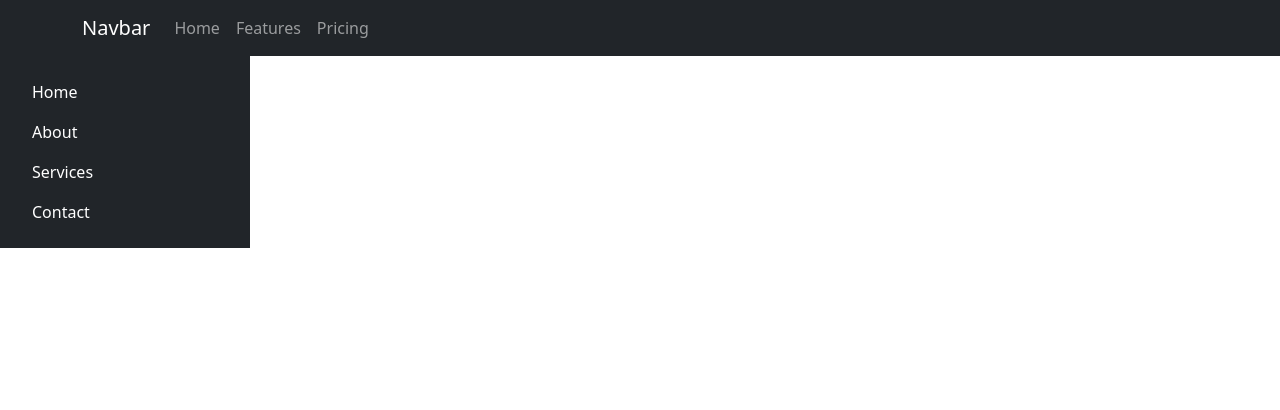
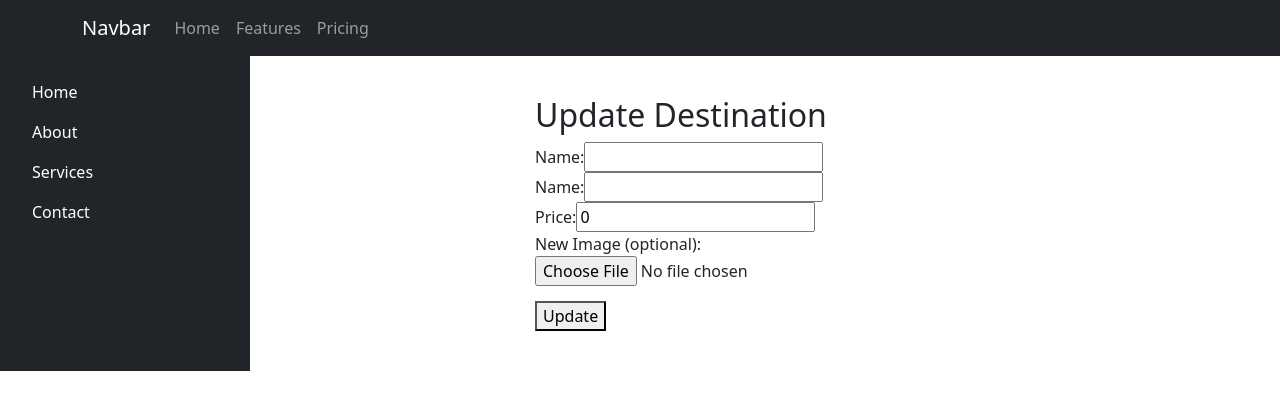
Before and after one commit to sreelakshmi-01/React_Demo, a React (Vite) app: page /update/1 in a window 1280 px wide. Shown: the top 410 px of the page. Built offline with nearby package versions, Linux system fonts and the light colour scheme; no server answers.

Commit message:
products updates

```diff
--- a/src/App.jsx
+++ b/src/App.jsx
@@ -4,6 +4,7 @@ import Sidebar from "./components/sidebar"
 import { Routes, Route } from "react-router-dom"
 import ViewMore from "./components/viewmore"
 import Add from "./components/Add"
+import Update from "./components/update"
 
 function App() {
   return (
@@ -16,6 +17,7 @@ function App() {
             <Route path="/" element={<Electronics />}></Route>
             <Route path="more/:electronic_id" element={<ViewMore />}></Route>
             <Route path="/add" element={<Add />}></Route>
+            <Route path="/update/:electronics_id" element={<Update/>}></Route>
           </Routes>
         </div>
       </div>
--- a/src/components/electronicsdata.jsx
+++ b/src/components/electronicsdata.jsx
@@ -30,6 +30,9 @@ function Electronics() {
                     <Link to={`more/${x.electronic_id}`}>
                         <button style={{ backgroundColor: '#04AA6D', color: 'white', padding: '5px', width: '100%' }}>View More</button>
                     </Link>
+                    <Link to={`update/${x.electronic_id}`}>
+                        <button style={{ backgroundColor: 'green', color: 'white', padding: '5px', width: '100%' }}>Update</button>
+                    </Link>
                 </Card>
             ))}
 
--- /dev/null
+++ b/src/components/update.jsx
@@ -0,0 +1,108 @@
+import axios from "axios";
+import { useEffect, useState } from "react";
+import { useNavigate, useParams } from "react-router-dom";
+
+function Update() {
+    const { electronics_id } = useParams();
+    const navigate = useNavigate();
+    const [formData, setFormData] = useState({
+        "name": "",
+        "company": "",
+        "price": 0,
+        "image": null
+    });
+
+    useEffect(() => {
+        const fetchData = async () => {
+            try {
+                const res = await axios.get(`http://127.0.0.1:8000/electronics/${electronics_id}/`);
+                const { name, company, price } = res.data;
+                setFormData({ name, company, price, image: null });
+            } catch (err) {
+                console.error("Fetch failed", err);
+            }
+        };
+        fetchData();
+    }, [electronics_id]);
+
+    const handleChange = (e) => {
+        const { name, value, files } = e.target;
+        setFormData({
+            ...formData,
+            [name]: files ? files[0] : value,
+        });
+    };
+
+    const handleSubmit = async (e) => {
+        e.preventDefault();
+
+        const data = new FormData();
+        data.append("name", formData.name);
+        data.append("company", formData.company);
+        data.append("price", formData.price);
+        if (formData.image) {
+            data.append("image", formData.image);
+        }
+
+        try {
+            await axios.put(`http://127.0.0.1:8000/electronics_upd/${electronics_id}`, data, {
+                headers: {
+                    "Content-Type": "multipart/form-data",
+                },
+            });
+            navigate(`/`);
+        } catch (err) {
+            console.error("Update failed", err);
+        }
+    };
+
+    return (
+        <div style={{ maxWidth: "500px", margin: "auto", padding: "20px" }}>
+            <h2>Update Destination</h2>
+            <form onSubmit={handleSubmit}>
+                <div>
+                    <label>Name:</label>
+                    <input
+                        type="text"
+                        name="name"
+                        value={formData.name}
+                        onChange={handleChange}
+                        required
+                    />
+                </div>
+                <div>
+                    <label>Name:</label>
+                    <input
+                        type="text"
+                        name="comapany"
+                        value={formData.company}
+                        onChange={handleChange}
+                        required
+                    />
+                </div>
+                <div>
+                    <label>Price:</label>
+                    <input
+                        type="number"
+                        name="price"
+                        value={formData.price}
+                        onChange={handleChange}
+                        required
+                    />
+                </div>
+                <div>
+                    <label>New Image (optional):</label>
+                    <input
+                        type="file"
+                        name="image"
+                        accept="image/*"
+                        onChange={handleChange}
+                    />
+                </div>
+                <button type="submit" style={{ marginTop: "15px" }}>Update</button>
+            </form>
+        </div>
+    );
+}
+
+export default Update;
--- a/src/components/viewmore.jsx
+++ b/src/components/viewmore.jsx
@@ -41,6 +41,7 @@ function ViewMore() {
                     <ListGroup.Item>{data.price}</ListGroup.Item>
                 </ListGroup>
                 <button onClick={handleDelete} style={{ backgroundColor: 'red', color: 'white', padding: '5px' }}>Delete</button>
+
             </Card>
         </div>
     )
```
